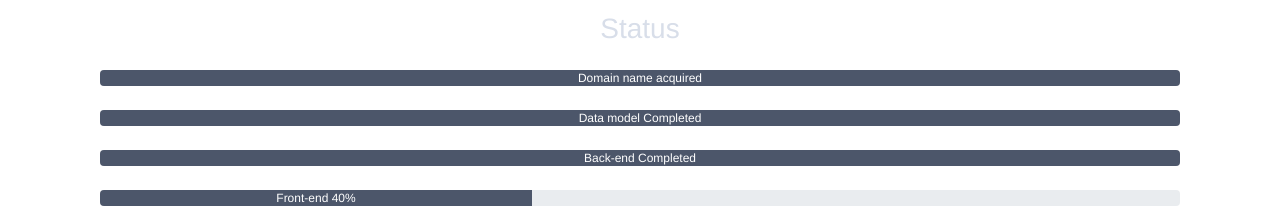
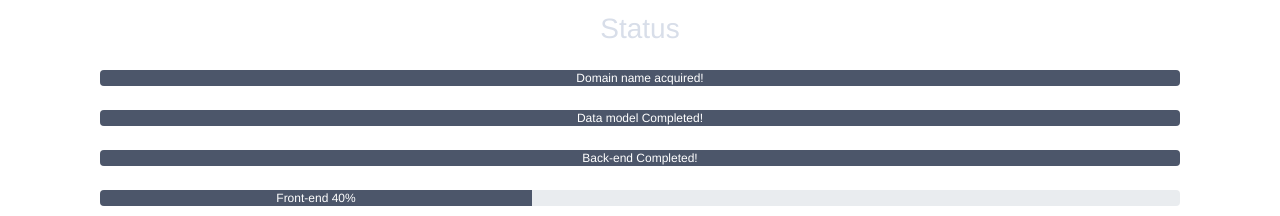
Before and after one commit to arokke/coinlogstarter, a Vue app: page / in a window 1280 px wide. Shown: the part 268-484 px from the top of the page. Built offline with nearby package versions, Linux system fonts and the light colour scheme.

Commit message:
updated wording

```diff
--- a/src/components/HelloWorld.vue
+++ b/src/components/HelloWorld.vue
@@ -16,7 +16,7 @@
           aria-valuemin="0"
           aria-valuemax="100"
         >
-          Domain name acquired
+          Domain name acquired!
         </div>
       </div>
       <br />
@@ -29,7 +29,7 @@
           aria-valuemin="0"
           aria-valuemax="100"
         >
-          Data model Completed
+          Data model Completed!
         </div>
       </div>
       <br />
@@ -42,7 +42,7 @@
           aria-valuemin="0"
           aria-valuemax="100"
         >
-          Back-end Completed
+          Back-end Completed!
         </div>
       </div>
       <br />
```
